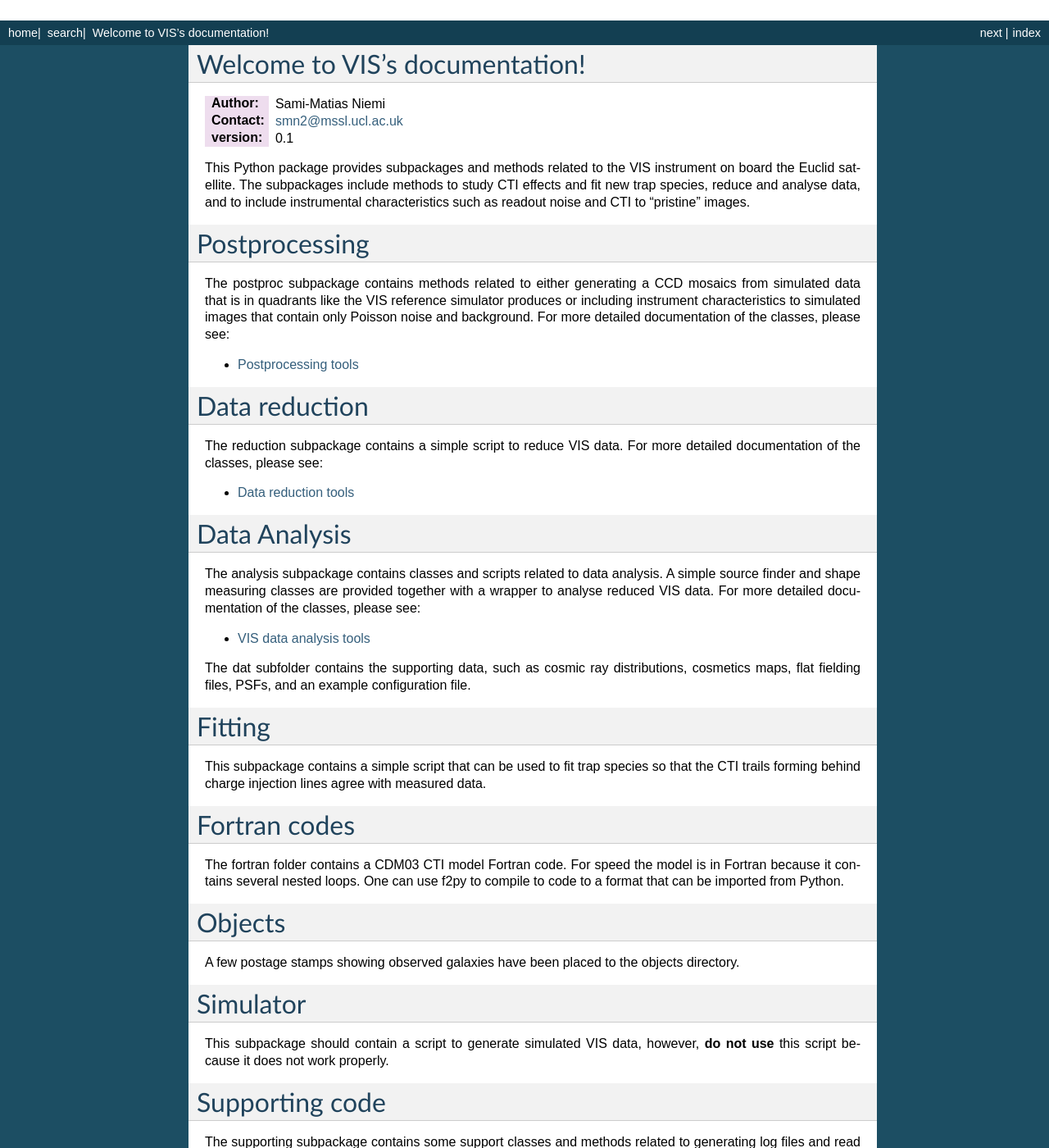
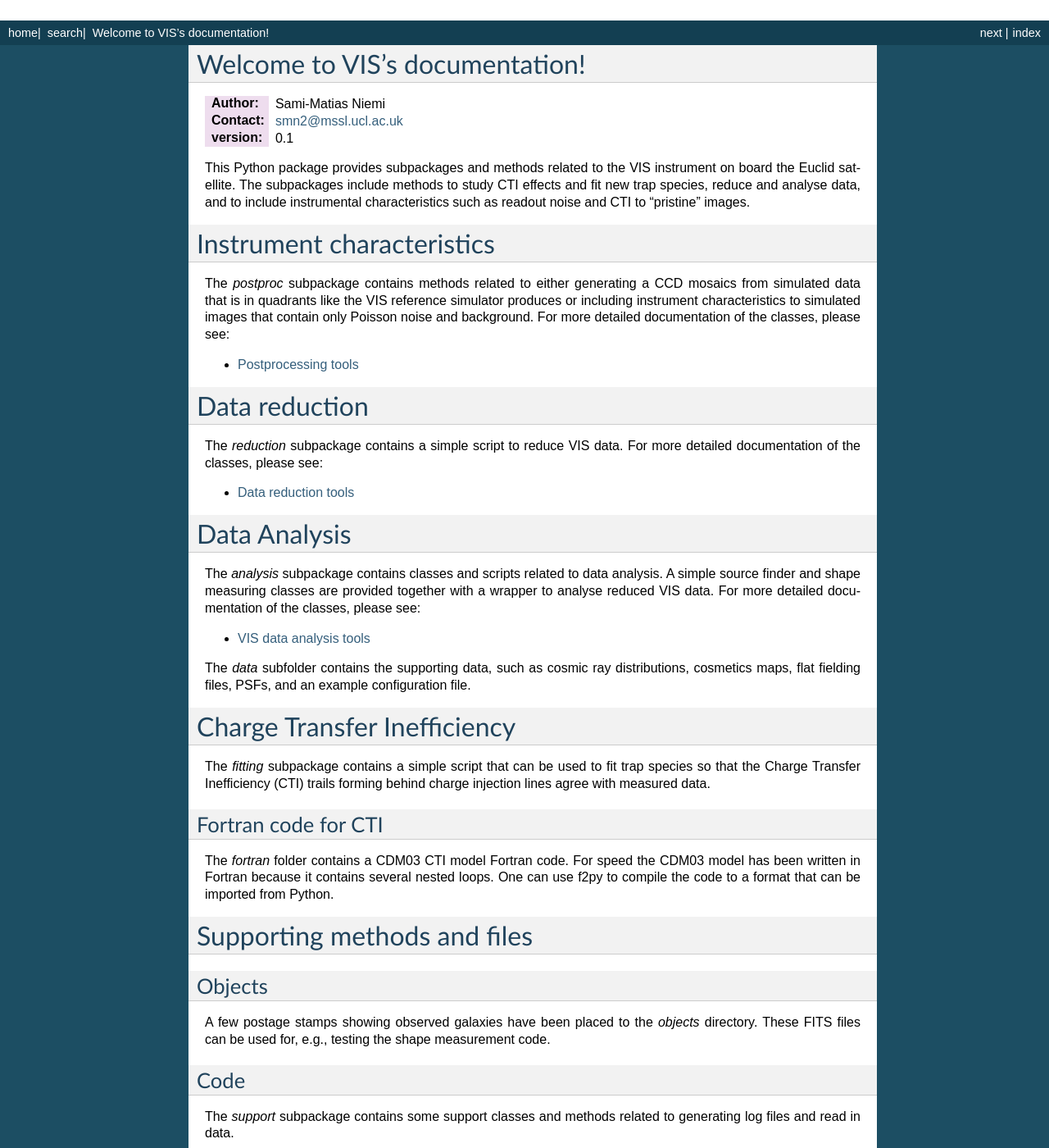
Before and after one commit to sniemi/EuclidVisibleInstrument, a Sphinx documentation site: the page built from doc/index.rst, in a window 1280 px wide and 1400 px high. Shown: the whole window at 82% size. Built offline with Sphinx 7.4.7, drawn with Linux system fonts in a browser that asks for light colours; formulas are drawn with MathJax 3; some of the changed text lies outside the part shown.

Commit message:
Improved documentation.

```diff
--- a/doc/index.rst
+++ b/doc/index.rst
@@ -11,10 +11,10 @@ The subpackages include methods to study CTI effects and fit new trap species, r
 analyse data, and to include instrumental characteristics such as readout noise and CTI to "pristine" images.
 
 
-Postprocessing
-==============
+Instrument characteristics
+==========================
 
-The postproc subpackage contains methods related to either generating a CCD mosaics from simulated data
+The *postproc* subpackage contains methods related to either generating a CCD mosaics from simulated data
 that is in quadrants like the VIS reference simulator produces or including instrument characteristics
 to simulated images that contain only Poisson noise and background. For more detailed documentation
 of the classes, please see:
@@ -28,7 +28,7 @@ of the classes, please see:
 Data reduction
 ==============
 
-The reduction subpackage contains a simple script to reduce VIS data. For more detailed documentation
+The *reduction* subpackage contains a simple script to reduce VIS data. For more detailed documentation
 of the classes, please see:
 
 .. toctree::
@@ -40,7 +40,7 @@ of the classes, please see:
 Data Analysis
 =============
 
-The analysis subpackage contains classes and scripts related to data analysis. A simple source finder and shape
+The *analysis* subpackage contains classes and scripts related to data analysis. A simple source finder and shape
 measuring classes are provided together with a wrapper to analyse reduced VIS data. For more detailed
 documentation of the classes, please see:
 
@@ -49,43 +49,49 @@ documentation of the classes, please see:
 
    analysis
 
-The dat subfolder contains the supporting data, such as cosmic ray distributions, cosmetics maps,
+The *data* subfolder contains the supporting data, such as cosmic ray distributions, cosmetics maps,
 flat fielding files, PSFs, and an example configuration file.
 
 
-Fitting
-=======
+Charge Transfer Inefficiency
+============================
 
-This subpackage contains a simple script that can be used to fit trap species so that the CTI trails
-forming behind charge injection lines agree with measured data.
+The *fitting* subpackage contains a simple script that can be used to fit trap species so that the
+Charge Transfer Inefficiency (CTI) trails forming behind charge injection lines agree with measured data.
 
 
-Fortran codes
-=============
+Fortran code for CTI
+--------------------
 
-The fortran folder contains a CDM03 CTI model Fortran code. For speed the model is in Fortran because it
-contains several nested loops. One can use f2py to compile to code to a format that can be imported
+The *fortran* folder contains a CDM03 CTI model Fortran code. For speed the CDM03 model has been written in Fortran
+because it contains several nested loops. One can use f2py to compile the code to a format that can be imported
 from Python.
 
 
+Supporting methods and files
+============================
+
 Objects
-=======
+-------
 
-A few postage stamps showing observed galaxies have been placed to the objects directory.
+A few postage stamps showing observed galaxies have been placed to the *objects* directory. These FITS files
+can be used for, e.g., testing the shape measurement code.
+
+
+Code
+----
+
+The *support* subpackage contains some support classes and methods related to generating log files and read in
+data.
 
 
 Simulator
-=========
+---------
 
-This subpackage should contain a script to generate simulated VIS data, however, **do not use** this
+The *simulator* subpackage should contain a script to generate simulated VIS data, however, **do not use** this
 script because it does not work properly.
 
 
-Supporting code
-===============
-
-The supporting subpackage contains some support classes and methods related to generating log files and read in
-data.
 
 
 
--- a/setup.py
+++ b/setup.py
@@ -5,8 +5,8 @@ setup(
     version='0.1',
     author='Sami-Matias Niemi',
     author_email='smn2@mssl.ucl.ac.uk',
-    packages=['simulator'],
+    packages=['analysis, fitting, postproc, reduction, simulator, support'],
     license='LICENSE.txt',
     url='http://',
-    long_description=open('README.txt').read(),
+    long_description=open('./doc/index.rst').read(),
 )
```
Also changed, not shown: 17 other files.
